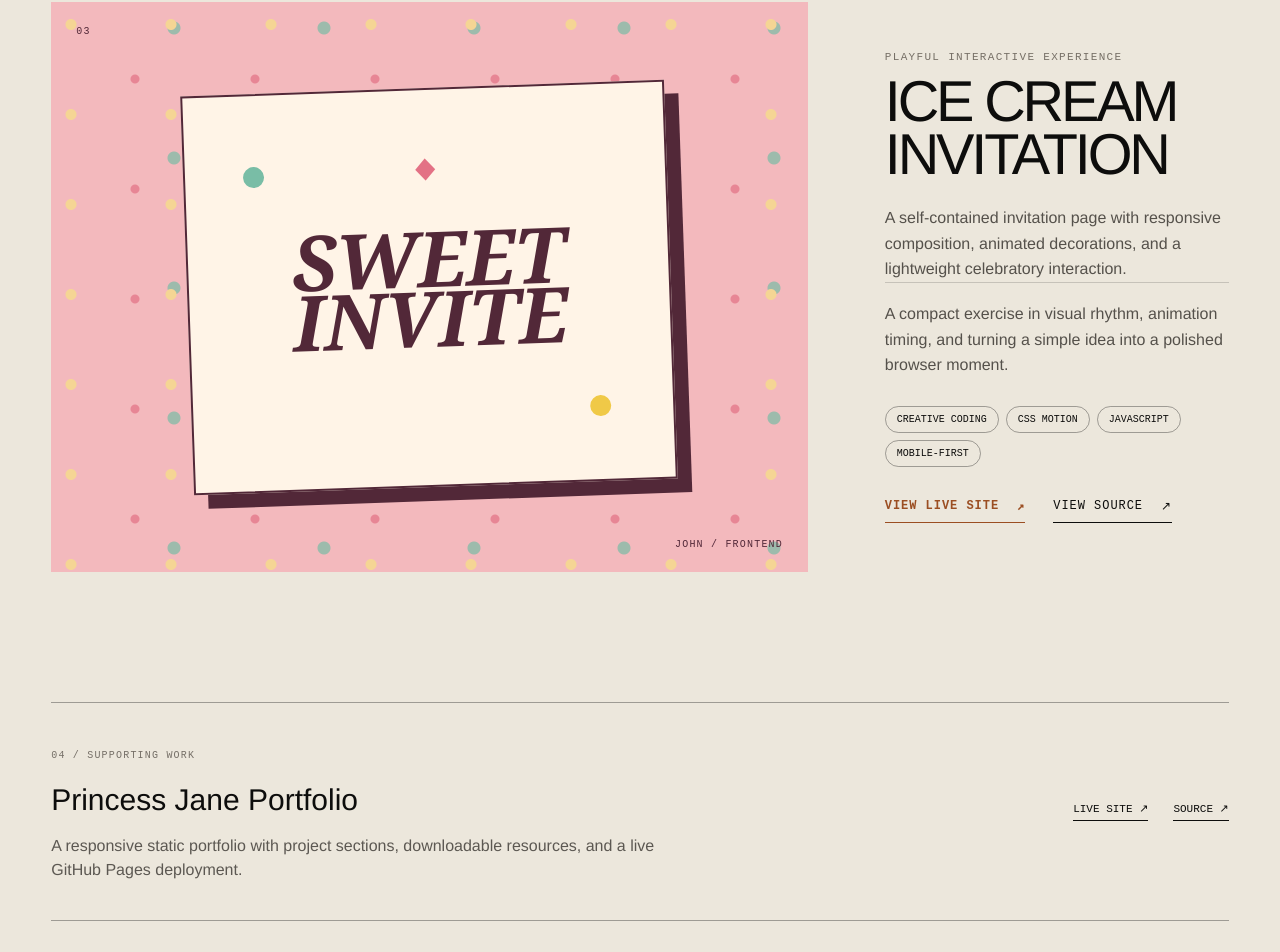
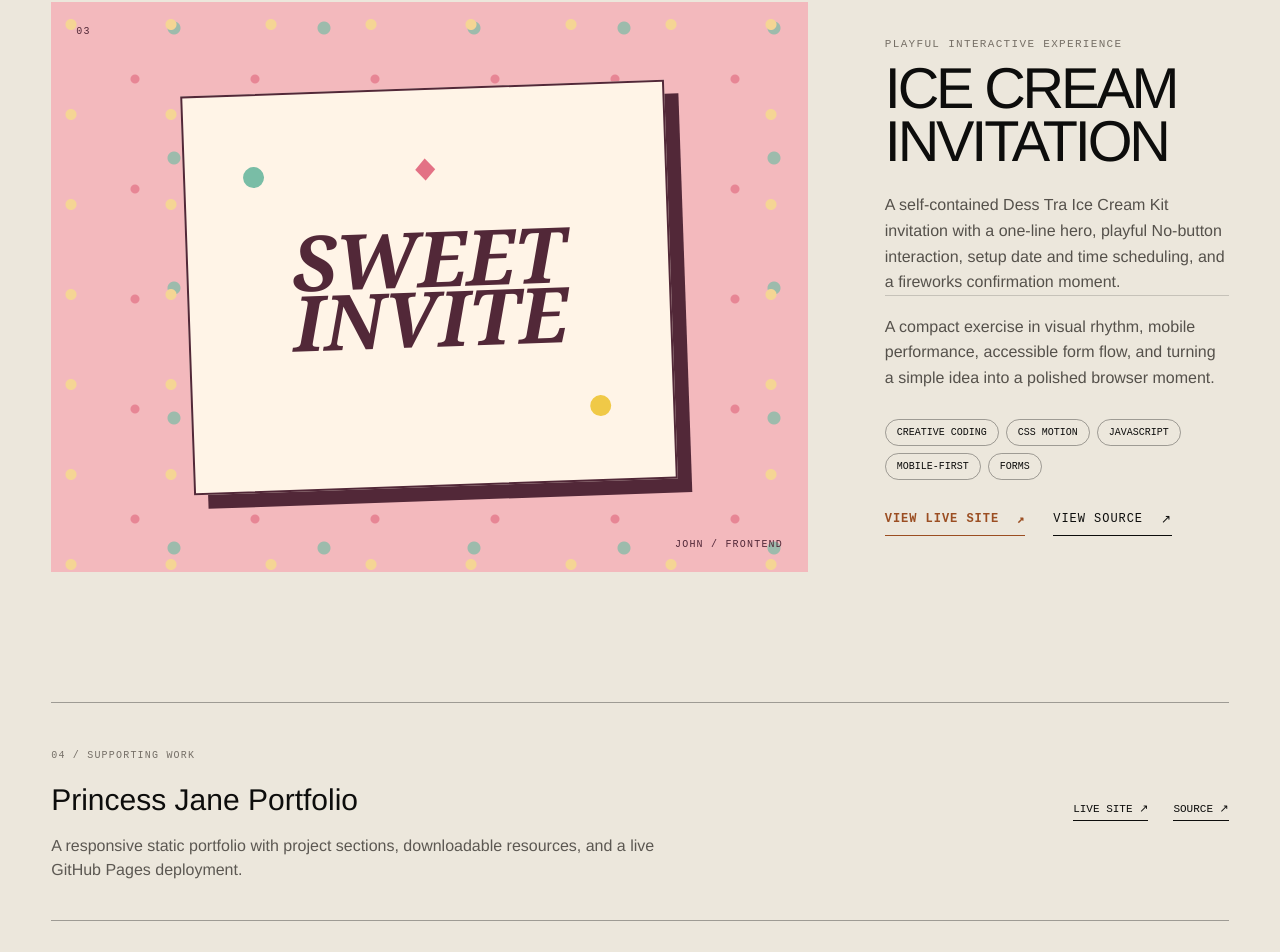
Before and after one commit to Dekuding1129/Dekuding1129.github.io, a Next.js app: page / in a window 1280 px wide. Shown: the part 2627-3579 px from the top of the page. Built offline with nearby package versions, Linux system fonts and the light colour scheme.

Commit message:
docs: refresh ice cream project portfolio entry

```diff
--- a/app/page.tsx
+++ b/app/page.tsx
@@ -46,10 +46,10 @@ const projects = [
     name: "ICE CREAM INVITATION",
     type: "Playful interactive experience",
     description:
-      "A self-contained invitation page with responsive composition, animated decorations, and a lightweight celebratory interaction.",
+      "A self-contained Dess Tra Ice Cream Kit invitation with a one-line hero, playful No-button interaction, setup date and time scheduling, and a fireworks confirmation moment.",
     impact:
-      "A compact exercise in visual rhythm, animation timing, and turning a simple idea into a polished browser moment.",
-    tags: ["Creative coding", "CSS motion", "JavaScript", "Mobile-first"],
+      "A compact exercise in visual rhythm, mobile performance, accessible form flow, and turning a simple idea into a polished browser moment.",
+    tags: ["Creative coding", "CSS motion", "JavaScript", "Mobile-first", "Forms"],
     live: "https://dekuding1129.github.io/ice-cream-invitation/",
     source: "https://github.com/Dekuding1129/ice-cream-invitation",
     className: "project-visual--icecream",
```
